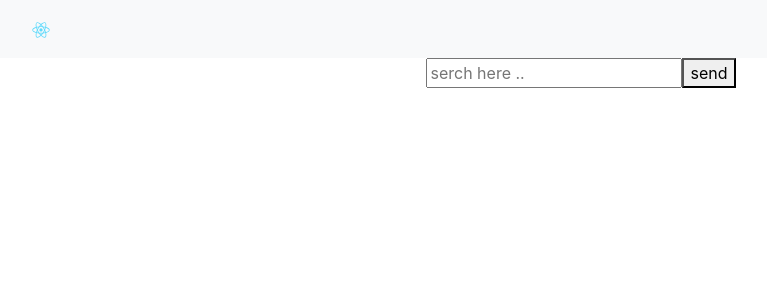
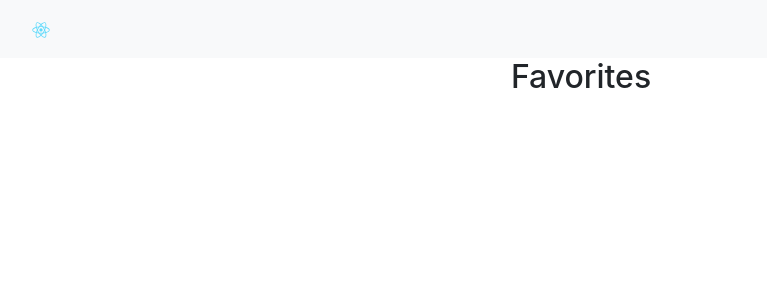
Before and after one commit to dragan777/filmcave, a React (Create React App) app: page /favorites in a window 1280 px wide. Shown: the top 300 px of the page, without its empty margins (59-826 px from the left). Built offline with nearby package versions, Linux system fonts and the light colour scheme.

Commit message:
add react router and start with favorites component

```diff
--- a/package.json
+++ b/package.json
@@ -11,6 +11,7 @@
     "react": "^16.13.1",
     "react-bootstrap": "^1.0.0",
     "react-dom": "^16.13.1",
+    "react-router-dom": "^5.1.2",
     "react-scripts": "3.4.1"
   },
   "scripts": {
--- a/src/App.js
+++ b/src/App.js
@@ -3,14 +3,34 @@ import logo from './logo.svg';
 import './App.css';
 import Header from "./components/layout/Header";
 import MovieSearch from "./components/movies/MovieSearch";
-
+import Favorites from "./components/movies/Favorites";
+import {
+    BrowserRouter as Router,
+    Switch,
+    Route,
+    Link
+} from "react-router-dom";
 function App() {
-  return (
+ return (
+     <Router>
     <div className="App">
       <Header/>
-        <MovieSearch/>
+        <Switch>
+            <Route path="/favorites">
+                <Favorites />
+            </Route>
+
+            <Route path="/">
+                <MovieSearch />
+            </Route>
+        </Switch>
     </div>
+     </Router>
+
+
+
   );
+
 }
 
 export default App;
--- /dev/null
+++ b/src/components/movies/Favorites.js
@@ -0,0 +1,12 @@
+import React from "react";
+
+
+
+const Favorites = () => {
+    return (
+        <h2>Favorites</h2>
+    );
+};
+
+
+export default Favorites;
```
Also changed, not shown: 1 other file (tests, documents, lock files or other folders).
